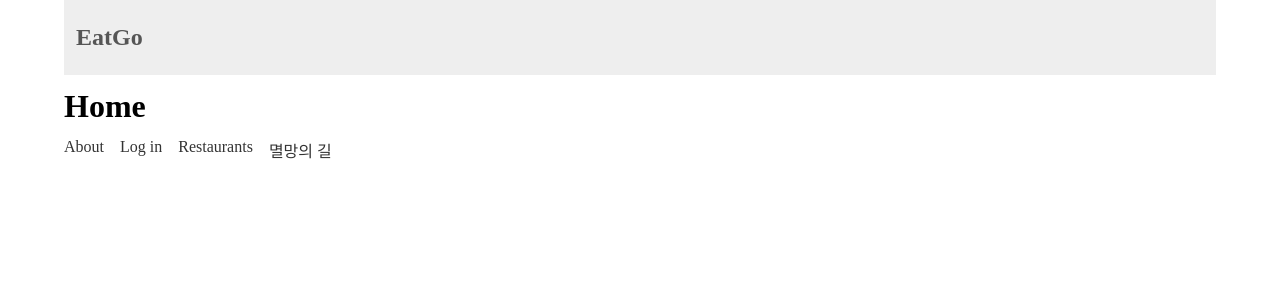
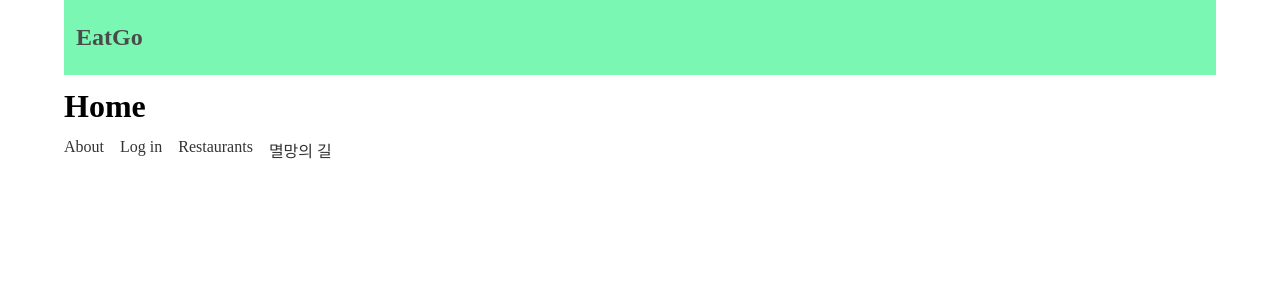
Before and after one commit to CodeSoom/react-week8-assignment-1, a React app: page / in a window 1280 px wide. Shown: the top 300 px of the page. Built offline with nearby package versions, Linux system fonts and the light colour scheme.

Commit message:
Change header background color

```diff
--- a/src/App.jsx
+++ b/src/App.jsx
@@ -27,17 +27,18 @@ const Container = styled.div({
 });
 
 const Header = styled.header({
-  backgroundColor: '#EEE',
+  backgroundColor: '#42f593',
+  opacity: 0.7,
   '& h1': {
     fontSize: '1.5em',
     margin: 0,
     padding: '1em .5em',
   },
   '& a': {
-    color: '#555',
+    color: '#000',
     textDecoration: 'none',
     '&:hover': {
-      color: '#000',
+      color: '#fff',
     },
   },
 });
```
